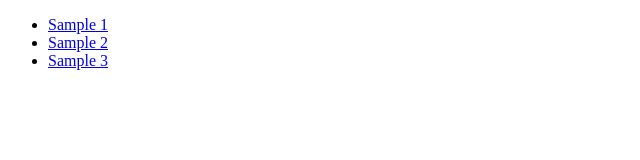
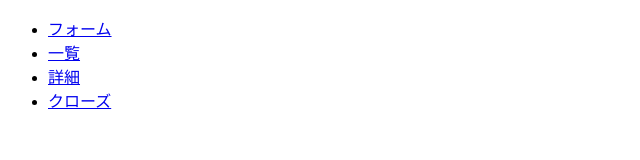
Before and after one commit to endadesu/endadesu.github.io, a plain HTML site: page index.html in a window 1280 px wide. Shown: the whole page, without its empty margins (0-640 px from the left). Drawn offline with Linux system fonts and the light colour scheme.

Commit message:
Update index.html

```diff
--- a/index.html
+++ b/index.html
@@ -6,9 +6,10 @@
   </head>
   <body>
     <ul>
-      <li><a href="sample_1.html">Sample 1</a></li>
-      <li><a href="sample_2.html">Sample 2</a></li>
-      <li><a href="sample_3.html">Sample 3</a></li>
+      <li><a href="sample_1.html">フォーム</a></li>
+      <li><a href="sample_2.html">一覧</a></li>
+      <li><a href="sample_3.html">詳細</a></li>
+      <li><a href="sample_4.html">クローズ</a></li>
     </ul>
   </body>
 </html>
```
